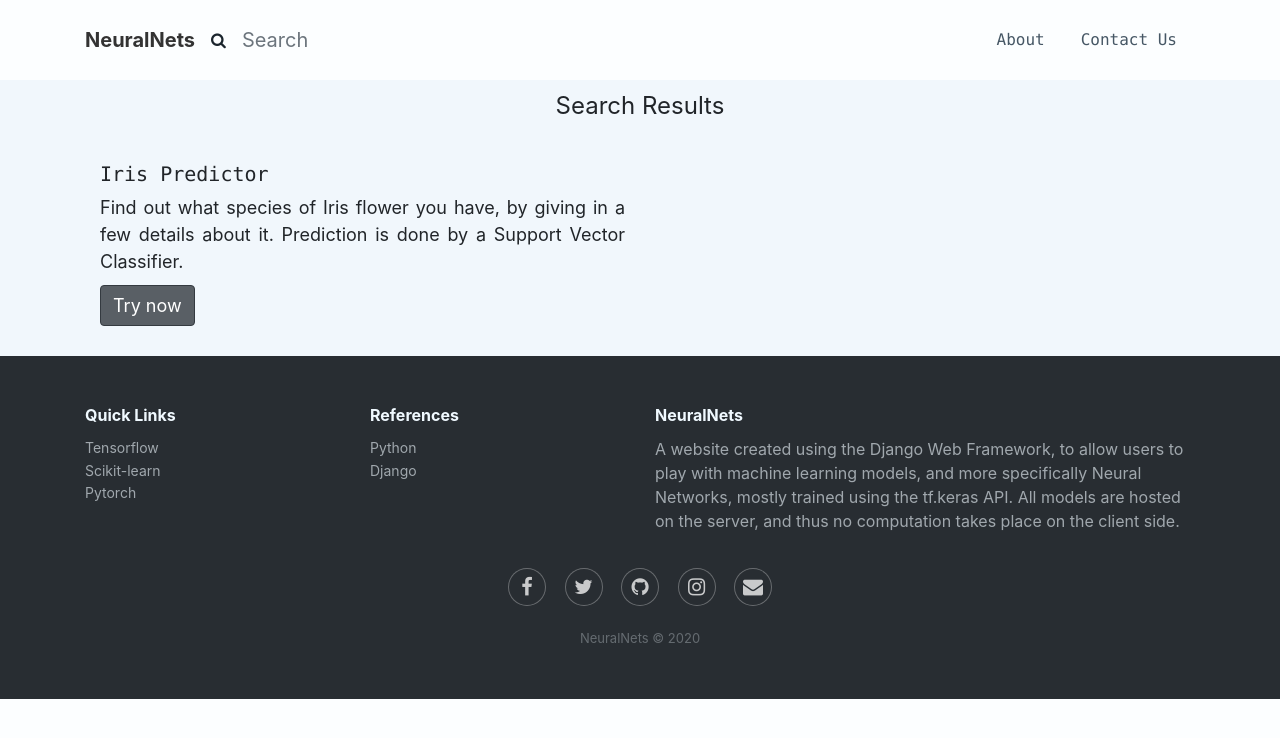
After one commit to Gautam-J/NeuralNets, a Django app: page /search/ in a window 1280 px wide. The commit adds this page. Shown: the top 738 px of the page. Run offline with Django 3.2, Linux system fonts and the light colour scheme; data comes from the database, SQL or seed files in the repository; some libraries are stand-ins or nearby versions.

```diff
--- a/Home/templates/Home/index.html
+++ b/Home/templates/Home/index.html
@@ -36,11 +36,11 @@
             </button>
             <!-- Elements in navbar -->
             <div class="collapse navbar-collapse" id="navcol-1">
-                <form class="form-inline mr-auto" method="get">
-                    {% csrf_token %}
+                <form class="form-inline mr-auto" method="get" action="{% url 'searchresults-view' %}">
+                    <!-- {% csrf_token %} -->
                     <div class="form-group">
                         <label for="search-field"><i class="fa fa-search" style="color: rgb(27,37,45);"></i></label>
-                        <input class="form-control form-control-lg search-field" type="search" name="search" placeholder="Search" autocomplete="on" id="search-field">
+                        <input class="form-control form-control-lg search-field" type="search" name="q" placeholder="Search" autocomplete="on" id="search-field">
                     </div>
                 </form>
                 <ul class="nav navbar-nav">
--- /dev/null
+++ b/Home/templates/Home/search.html
@@ -0,0 +1,19 @@
+{% extends 'Home/index.html' %}
+{% block content %}
+    <div style="background-color: #f1f7fc; padding-bottom: 30px;">
+        <div class='container'>
+            <legend class='pt-2' align='center'>Search Results</legend>
+            {% for service in services %}
+                <div class="col-sm-6 item" style="padding-top: 30px;">
+                    <div class="row">
+                        <div class="col">
+                            <h3 class="text-monospace name" style="font-size: 20px;">{{ service.title }}</h3>
+                            <p class="text-justify text-body description" style="margin-bottom: 10px;font-size: 18px;">{{ service.about }}</p>
+                            <a class="btn btn-dark" role="button" href="{% url service.link %}" style="font-size: 18px;background-color: rgba(52,58,64,0.8);">Try now</a>
+                        </div>
+                    </div>
+                </div>
+            {% endfor %}
+        </div>
+    </div>
+{% endblock content %}
--- a/Home/urls.py
+++ b/Home/urls.py
@@ -1,5 +1,5 @@
 from django.urls import path
-from .views import ServicesView, get_services, AboutView, ContactView, ListAllModelsView
+from .views import ServicesView, get_services, AboutView, ContactView, ListAllModelsView, SearchResultsView
 
 urlpatterns = [
     path('', ServicesView.as_view(), name='home-view'),
@@ -7,4 +7,5 @@ urlpatterns = [
     path('about/', AboutView.as_view(), name='about-view'),
     path('contact/', ContactView.as_view(), name='contact-view'),
     path('models/', ListAllModelsView.as_view(), name='listmodels-view'),
+    path('search/', SearchResultsView.as_view(), name='searchresults-view'),
 ]
--- a/Home/views.py
+++ b/Home/views.py
@@ -12,7 +12,7 @@ class ServicesView(ListView):
     template_name = 'Home/home.html'
     context_object_name = 'services'
     ordering = ['-pk']
-    paginate_by = 4
+    paginate_by = 4  # only to view the latest 4 models
 
 
 class AboutView(TemplateView):
@@ -31,6 +31,18 @@ class ListAllModelsView(ListView):
     paginate_by = 10
 
 
+class SearchResultsView(ListView):
+    model = Service
+    context_object_name = 'services'
+    template_name = 'Home/search.html'
+
+    def get_queryset(self):
+        if len(self.args) > 0:
+            return Service.objects.filter(title__icontains=self.args[0])
+        else:
+            return Service.objects.all()
+
+
 # for autocomplete on the search field in navbar
 def get_services(request):
     if request.is_ajax():
```
